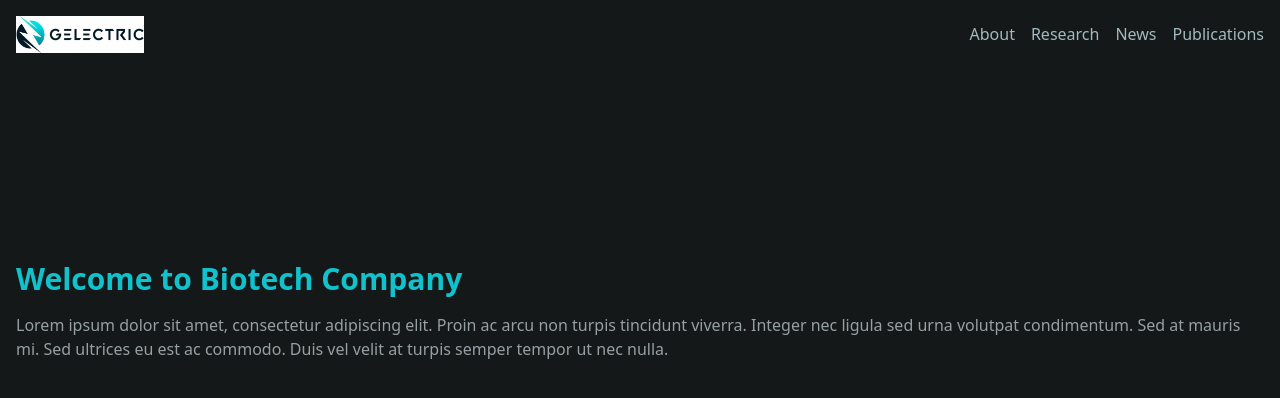
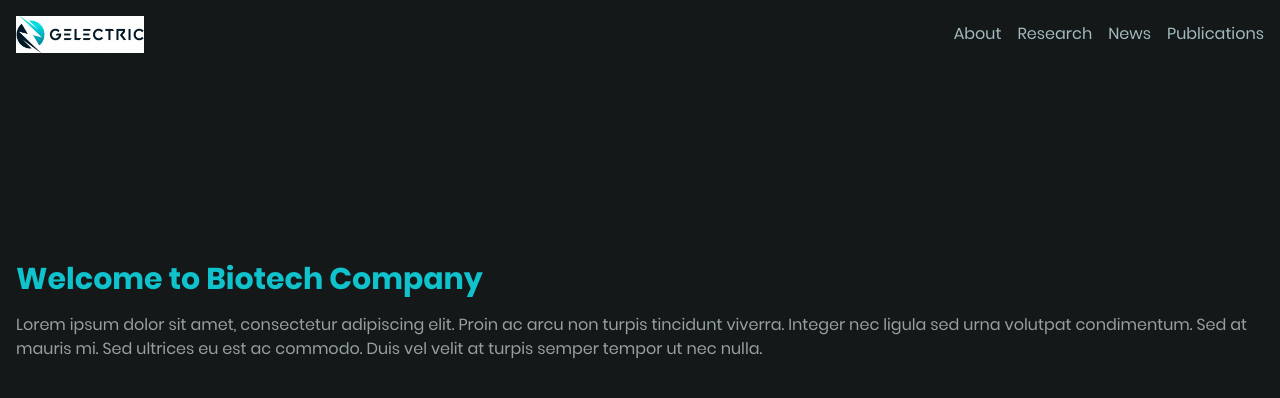
Before and after one commit to GelectricMedical/website, a plain HTML site: page index.html in a window 1280 px wide. Drawn offline with nearby package versions, Linux system fonts and the light colour scheme.

Commit message:
added the Poppins font

```diff
--- a/styles.css
+++ b/styles.css
@@ -1,3 +1,34 @@
+
+/* fonts */
+@font-face {
+  font-family: "Poppins";
+  src: url("resources/fonts/Poppins/Poppins-Regular.woff") format('woff');
+}
+
+@font-face {
+  font-family: "Poppins";
+  src: url("resources/fonts/Poppins/Poppins-Bold.woff") format('woff');
+  font-weight: bold;
+}
+
+@font-face {
+  font-family: "Poppins";
+  src: url("resources/fonts/Poppins/Poppins-Italic.woff") format('woff');
+  font-style: italic;
+}
+
+@font-face {
+  font-family: "myfont";
+  src: url("resources/fonts/Poppins/Poppins-BoldItalic.woff") format('woff');
+  font-style: italic;
+  font-weight: bold;
+}
+
+body {
+       font-family: 'Poppins', Arial, sans-serif;
+}
+/* end fonts */
+
 .initial-translate {
   transform: translateX(100%);
 }
```
Also changed, not shown: resources/fonts/Poppins/Poppins-Bold.woff (added), resources/fonts/Poppins/Poppins-BoldItalic.woff (added), resources/fonts/Poppins/Poppins-Italic.woff (added), resources/fonts/Poppins/Poppins-Regular.woff (added), 1 other file.
